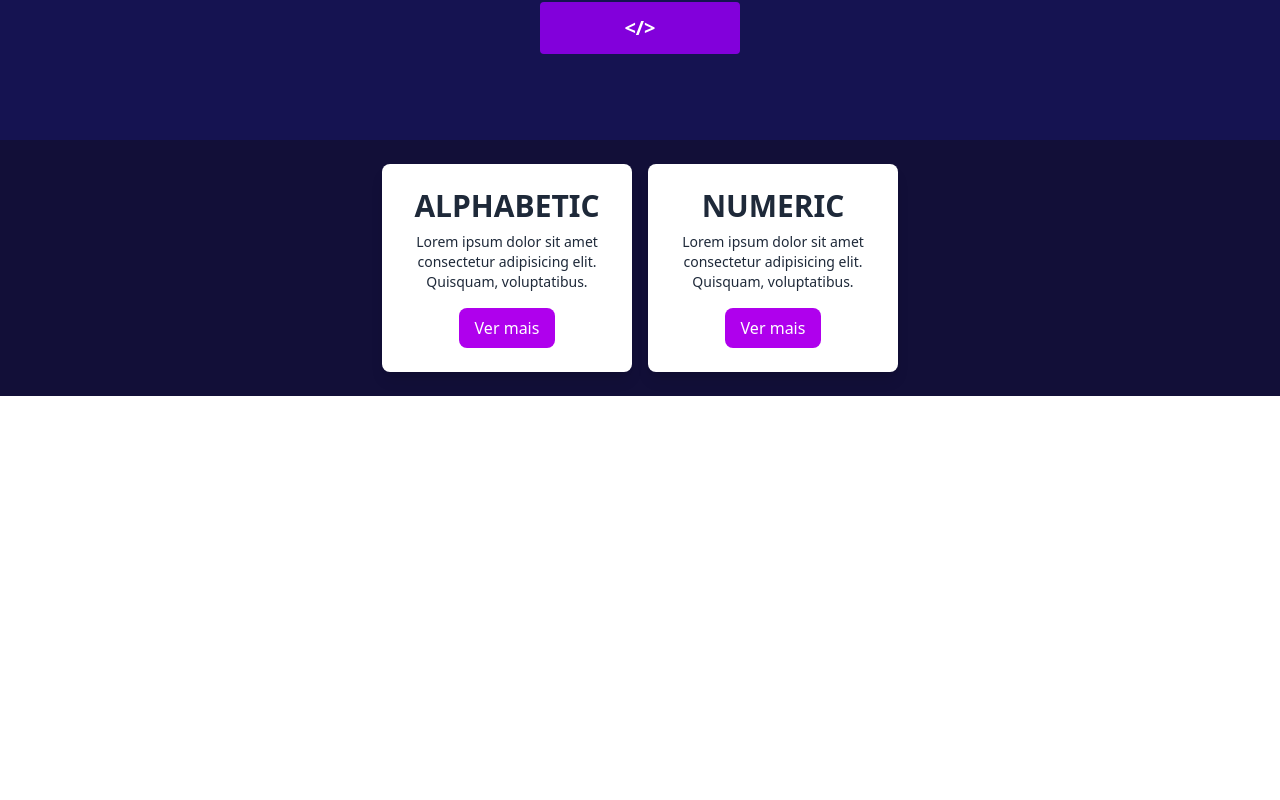
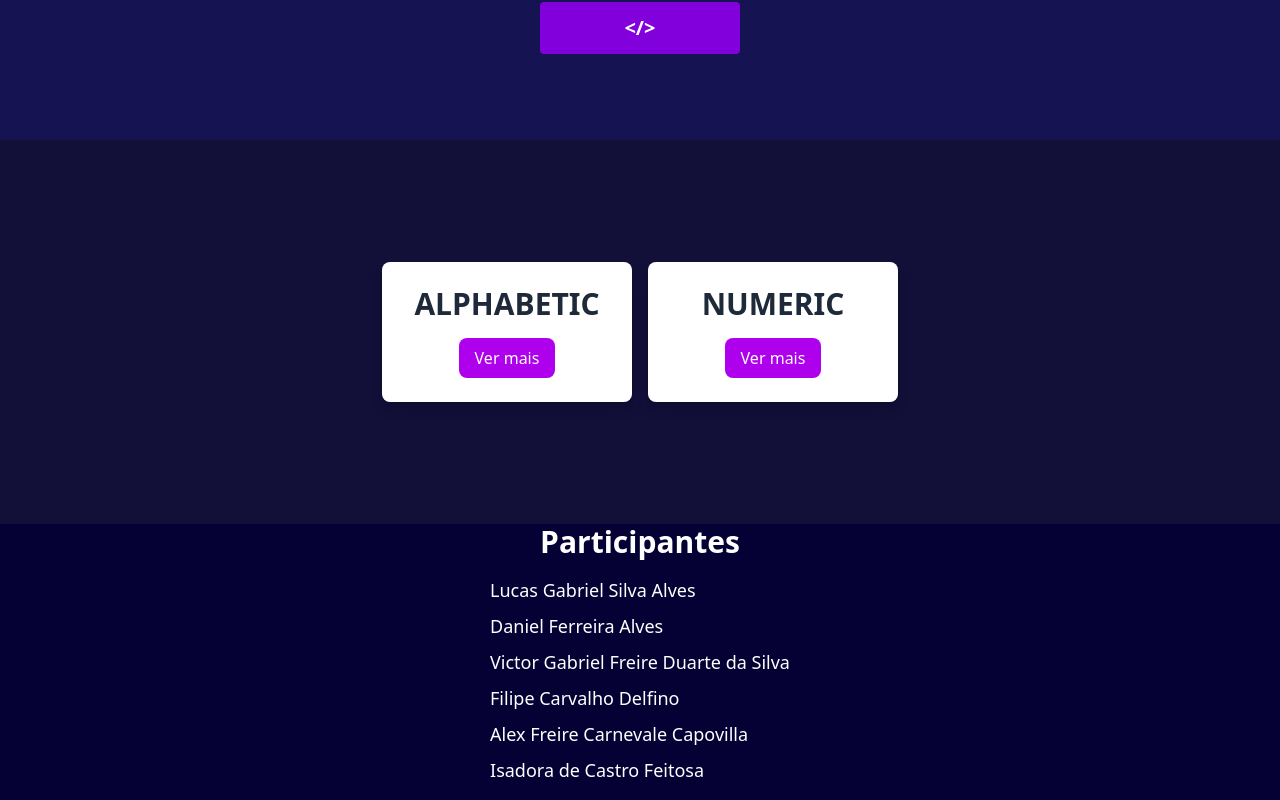
Before and after one commit to LucasgsAlves/metodos-arrays-js, a React (Vite) app: page / in a window 1280 px wide. Shown: the part 476-1276 px from the top of the page. Before the commit the page ends 872 px from the top, so only its background shows below. Built offline with nearby package versions, Linux system fonts and the light colour scheme.

Commit message:
Adição de Footer com participantes, e configurações extras/Projeto Final

```diff
--- a/package.json
+++ b/package.json
@@ -1,5 +1,5 @@
 {
-  "homepage": "htts://LucasgsAlves.github.io/js-faculdade",
+  "homepage": "htts://LucasgsAlves.github.io/arrays-js",
   "name": "js-faculdade",
   "private": true,
   "version": "0.0.0",
--- a/src/App.jsx
+++ b/src/App.jsx
@@ -1,6 +1,6 @@
 import React from "react";
 import { BrowserRouter, Routes, Route, Navigate } from "react-router-dom";
-import './styles/global.css';
+import "./styles/global.css";
 import Home from "./Pages/Home";
 import Alphabetic from "./Pages/Alphabetic";
 import Numeric from "./Pages/Numeric";
--- a/src/Components/Layout/Footer.jsx
+++ b/src/Components/Layout/Footer.jsx
@@ -0,0 +1,20 @@
+import React from "react";
+
+function Footer() {
+  return (
+    <footer>
+      <div className="text-white bg-[#060134] flex flex-col items-center justify-center">
+        <h2 className="font-bold text-3xl">Participantes</h2>
+        <ul className="flex flex-col justify-center  text-left gap-2 p-4 text-lg">
+          <li>Lucas Gabriel Silva Alves</li>
+          <li>Daniel Ferreira Alves </li>
+          <li>Victor Gabriel Freire Duarte da Silva</li>
+          <li>Filipe Carvalho Delfino</li>
+          <li>Alex Freire Carnevale Capovilla</li>
+          <li>Isadora de Castro Feitosa</li>
+        </ul>
+      </div>
+    </footer>
+  );
+}
+export default Footer;
--- a/src/Pages/Alphabetic.jsx
+++ b/src/Pages/Alphabetic.jsx
@@ -1,5 +1,6 @@
 import React, { useState } from "react";
 import NavBar from "../Components/Layout/Navbar";
+import Footer from "../Components/Layout/Footer";
 
 function Alphabetic() {
   const [resultado1, setResultado1] = useState(null);
@@ -202,9 +203,9 @@ console.log(strings);
           )}
 
           <p className="mt-8 mb-4">
-            Lembrando que o <span className="text-purple-400">sort()</span>{" "}
-            pode ter um comportamento inesperado ao tentar ordenar números. O
-            método considera os números como strings, então se tentarmos ordenar
+            Lembrando que o <span className="text-purple-400">sort()</span> pode
+            ter um comportamento inesperado ao tentar ordenar números. O método
+            considera os números como strings, então se tentarmos ordenar
             números inteiros, o comportamento pode ser estranho.
           </p>
 
@@ -223,6 +224,7 @@ console.log(inteiros);
           </pre>
         </div>
       </section>
+      <Footer/>
     </main>
   );
 }
--- a/src/Pages/Home.jsx
+++ b/src/Pages/Home.jsx
@@ -2,6 +2,8 @@ import React from "react";
 import { Link } from "react-router-dom";
 import NavBar from "../Components/Layout/Navbar";
 import Card from "../Components/UI/Card";
+import Footer from "../Components/Layout/Footer";
+
 
 function Home() {
   return (
@@ -37,11 +39,10 @@ function Home() {
         </div>
       </section>
 
-      <section className="bg-[#120f38] flex justify-center items-center p-6 gap-4 flex-grow">
+      <section className="bg-[#120f38] flex justify-center items-center p-6 gap-4 h-96">
         <Link to="/Alphabetic">
           <Card
             title="ALPHABETIC"
-            description="Lorem ipsum dolor sit amet consectetur adipisicing elit. Quisquam, voluptatibus."
             buttonText="Ver mais"
           />
         </Link>
@@ -49,11 +50,11 @@ function Home() {
         <Link to="/Numeric">
           <Card
             title="NUMERIC"
-            description="Lorem ipsum dolor sit amet consectetur adipisicing elit. Quisquam, voluptatibus."
             buttonText="Ver mais"
           />
         </Link>
       </section>
+      <Footer/>
     </main>
   );
 }
--- a/src/Pages/Numeric.jsx
+++ b/src/Pages/Numeric.jsx
@@ -1,5 +1,6 @@
 import React, { useState } from "react";
 import NavBar from "../Components/Layout/Navbar";
+import Footer from "../Components/Layout/Footer";
 
 function Numeric() {
   const [minValue, setMinValue] = useState(null);
@@ -45,8 +46,8 @@ function Numeric() {
 
           <p className="mb-6 leading-relaxed">
             O método <span className="text-purple-400">min()</span> retorna o{" "}
-            menor valor numérico entre os argumentos passados. Ele pode ser
-            útil tanto para encontrar o menor número quanto para limitar valores
+            menor valor numérico entre os argumentos passados. Ele pode ser útil
+            tanto para encontrar o menor número quanto para limitar valores
             máximos.
           </p>
 
@@ -74,7 +75,8 @@ console.log(Math.min(...numeros));
 
           <p className="mt-8 mb-4">
             Podemos usar o <span className="text-purple-400">Math.min()</span>{" "}
-            para garantir que a média de notas não ultrapasse o valor máximo permitido (10).
+            para garantir que a média de notas não ultrapasse o valor máximo
+            permitido (10).
           </p>
 
           <h3 className="text-xl font-semibold mb-2 text-purple-300">
@@ -138,7 +140,9 @@ console.log(Math.max(...numeros));
           )}
 
           <p className="mt-8 mb-4">
-            Podemos usar <span className="text-purple-400">Math.max()</span> para garantir que notas negativas sejam ignoradas e que a nota mínima seja 0.
+            Podemos usar <span className="text-purple-400">Math.max()</span>{" "}
+            para garantir que notas negativas sejam ignoradas e que a nota
+            mínima seja 0.
           </p>
 
           <h3 className="text-xl font-semibold mb-2 text-purple-300">
@@ -166,6 +170,7 @@ console.log(notaFinal);
           )}
         </div>
       </section>
+      <Footer />
     </main>
   );
 }
--- a/vite.config.js
+++ b/vite.config.js
@@ -3,7 +3,7 @@ import react from '@vitejs/plugin-react'
 import tailwindcss from '@tailwindcss/vite'
 
 export default defineConfig({
-  base: "/trabalh-array-js",
+  base: "/arrays-js",
   plugins: [
     react(),
     tailwindcss(),
```
Also changed, not shown: src/Components/Layout/Navbar.jsx (+12 -3 lines), 4 other files (tests, documents, lock files or other folders).
